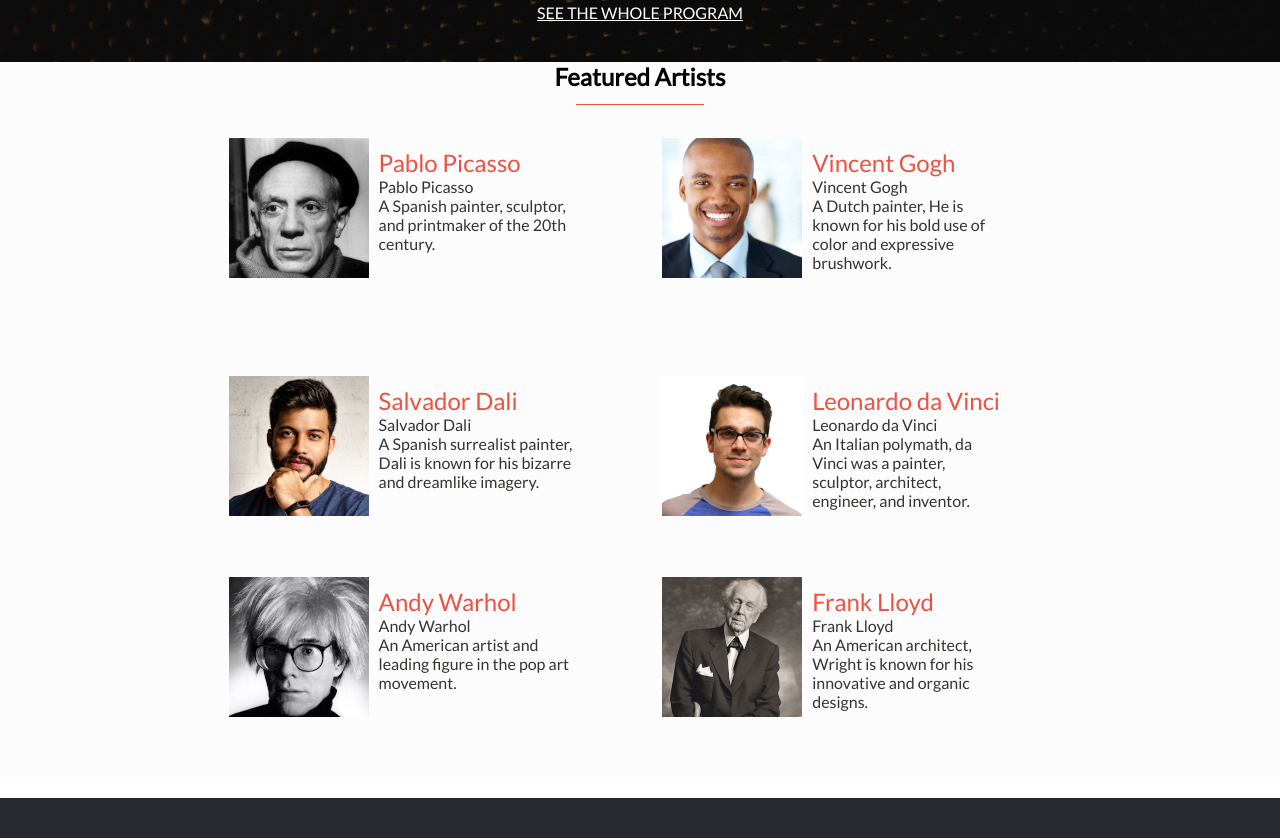
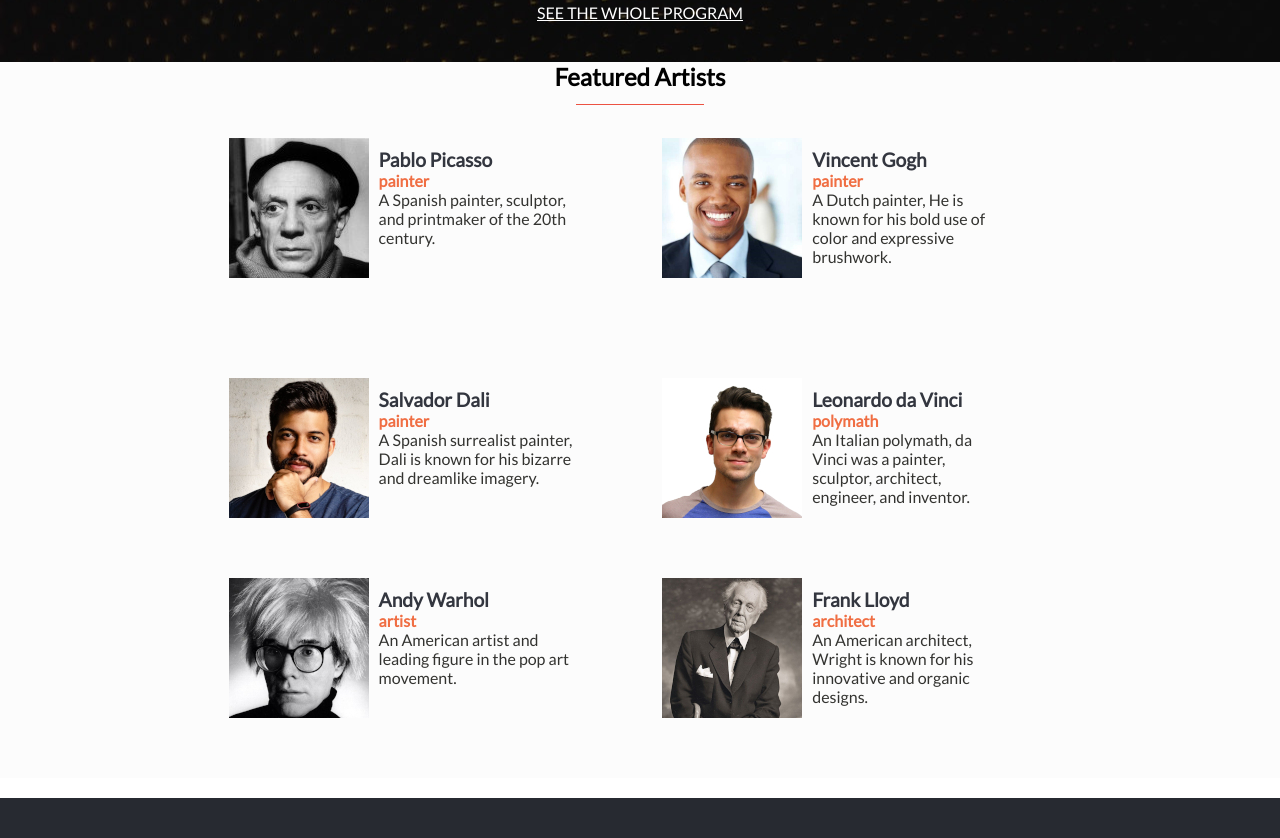
Before and after one commit to Ochiengsteven/art-fest, a website: page index.html in a window 1280 px wide. Shown: the part 1390-2228 px from the top of the page. Drawn offline with Linux system fonts and the light colour scheme; a web font is replaced by a local one.

Commit message:
add subtitle to the featured artists

```diff
--- a/app.js
+++ b/app.js
@@ -23,36 +23,42 @@ const cardData = [
   {
     imageSrc: '/images/picaso1.jpg',
     subtitle: 'Pablo Picasso',
+    title: 'painter',
     description:
       'A Spanish painter, sculptor, and printmaker of the 20th century.',
   },
   {
     imageSrc: '/images/vincent.jpg',
     subtitle: 'Vincent Gogh',
+    title: 'painter',
     description:
       'A Dutch painter, He is known for his bold use of color and expressive brushwork.',
   },
   {
     imageSrc: '/images/salvador.jpg',
     subtitle: 'Salvador Dali',
+    title: 'painter',
     description:
       'A Spanish surrealist painter, Dali is known for his bizarre and dreamlike imagery.',
   },
   {
     imageSrc: '/images/leonardo.jpg',
     subtitle: 'Leonardo da Vinci',
+    title: 'polymath',
     description:
       'An Italian polymath, da Vinci was a painter, sculptor, architect, engineer, and inventor.',
   },
   {
     imageSrc: '/images/andy.jpg',
     subtitle: 'Andy Warhol',
+    title: 'artist',
     description:
       'An American artist and leading figure in the pop art movement.',
   },
   {
     imageSrc: '/images/frank.jpg',
     subtitle: 'Frank Lloyd',
+    title: 'architect',
     description:
       'An American architect, Wright is known for his innovative and organic designs.',
   },
@@ -88,7 +94,7 @@ cardData.forEach((card, index) => {
   // Create title element
   const titleElement = document.createElement('div');
   titleElement.classList.add('card-title');
-  titleElement.innerHTML = `<p>${card.subtitle}</p>`;
+  titleElement.innerHTML = `<h5>${card.title}</h5>`;
 
   // Create description element
   const descriptionElement = document.createElement('div');
--- a/index.html
+++ b/index.html
@@ -32,6 +32,7 @@
                 <div class="logo"><a href="#about"><img src="/images/arts-logo.png" alt=""></a></div>
                 <div class="openMenu"><i class="fa fa-bars"></i></div>
                 <ul class="mainMenu">
+                    <li class="home-btn"><a href="index.html">Home</a></li>
                     <li><a href="about.html">About</a></li>
                     <li><a href="#program">Program</a></li>
                     <li><a href="#">Join</a></li>
--- a/style.css
+++ b/style.css
@@ -289,6 +289,18 @@ nav .logo {
   transition: 0.3s;
   overflow: hidden;
   padding: 0% 2% 0% 2%;
+}
+
+.card h3 {
+  font-size: 1.2rem;
+  color: #33363f;
+  font-weight: 600;
+}
+
+.card h5 {
+  font-size: 1rem;
+  color: #f06e43;
+  font-weight: 600;
 }
 
 .partners {
@@ -712,7 +724,8 @@ nav .logo {
     background: #ec5242;
   }
 
-  .program-btn {
+  .program-btn,
+  .home-btn {
     display: none;
   }
 
```
